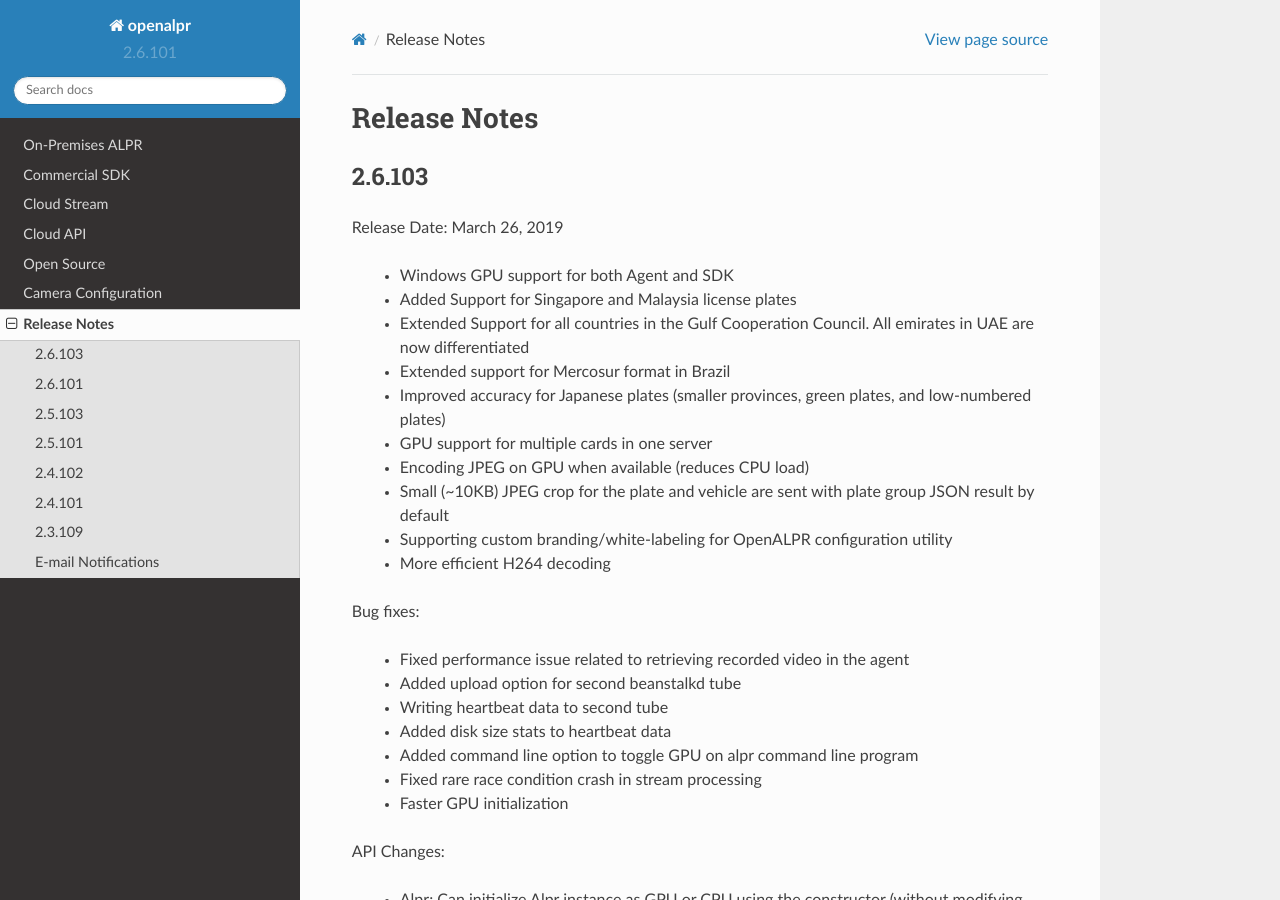
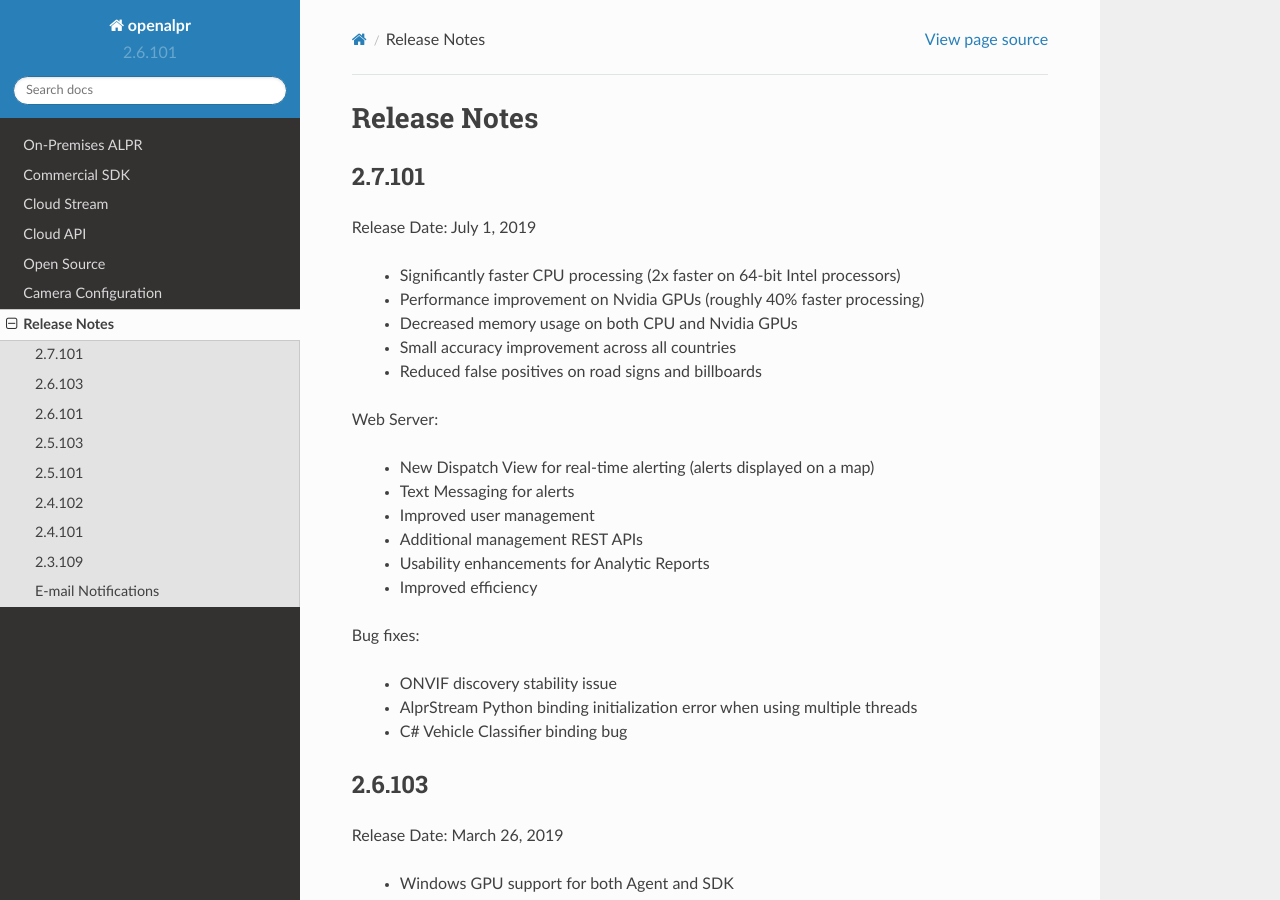
Before and after one commit to openalpr/doc, a Sphinx documentation site: the page built from source/release_notes.rst, in a window 1280 px wide and 900 px high. Built offline with Sphinx 7.4.7 and the Read the Docs theme 2.0.0, drawn with Linux system fonts in a browser that asks for light colours; some of the changed text lies outside the part shown.

Commit message:
Updated version

```diff
--- a/source/on_premises.rst
+++ b/source/on_premises.rst
@@ -89,7 +89,7 @@
 
   - Install the latest version of the OpenALPR Agent or SDK
   - Install https://deb.openalpr.com/windows-nvidia/vc_redist_msvc2015.x64.exe
-  - Download and extract the following file to the agent bin directory (default C:\\OpenALPR\\Agent\\bin) or SDK directory https://deb.openalpr.com/windows-nvidia/openalpr_nvidiawindowslibs_2.6.103.zip
+  - Download and extract the following file to the agent bin directory (default C:\\OpenALPR\\Agent\\bin) or SDK directory https://deb.openalpr.com/windows-nvidia/openalpr_nvidiawindowslibs_2.7.101.zip
 
 If running the agent, edit the OpenALPR agent config file (c:\\openalpr\\agent\\etc\\openalpr\\alprd.conf) and add the following line::
 
--- a/source/release_notes.rst
+++ b/source/release_notes.rst
@@ -2,6 +2,32 @@
 ********************
 Release Notes
 ********************
+
+2.7.101
+========
+
+Release Date: July 1, 2019
+
+  - Significantly faster CPU processing (2x faster on 64-bit Intel processors)
+  - Performance improvement on Nvidia GPUs (roughly 40% faster processing)
+  - Decreased memory usage on both CPU and Nvidia GPUs
+  - Small accuracy improvement across all countries
+  - Reduced false positives on road signs and billboards
+
+Web Server:
+
+  - New Dispatch View for real-time alerting (alerts displayed on a map)
+  - Text Messaging for alerts
+  - Improved user management
+  - Additional management REST APIs
+  - Usability enhancements for Analytic Reports
+  - Improved efficiency
+
+Bug fixes:
+
+  - ONVIF discovery stability issue
+  - AlprStream Python binding initialization error when using multiple threads
+  - C# Vehicle Classifier binding bug
 
 2.6.103
 =========
```
Also changed, not shown: other parts of source/release_notes.rst (+13 -0 lines).
